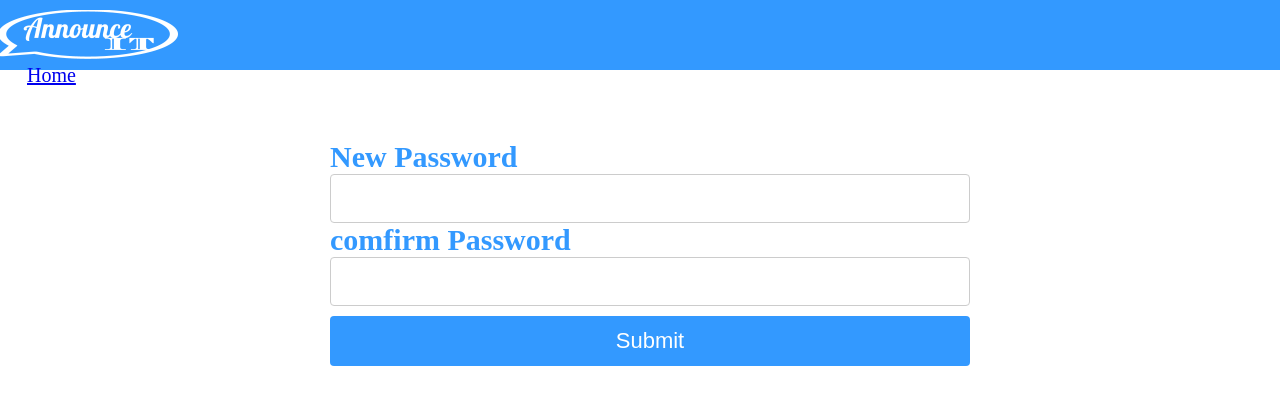
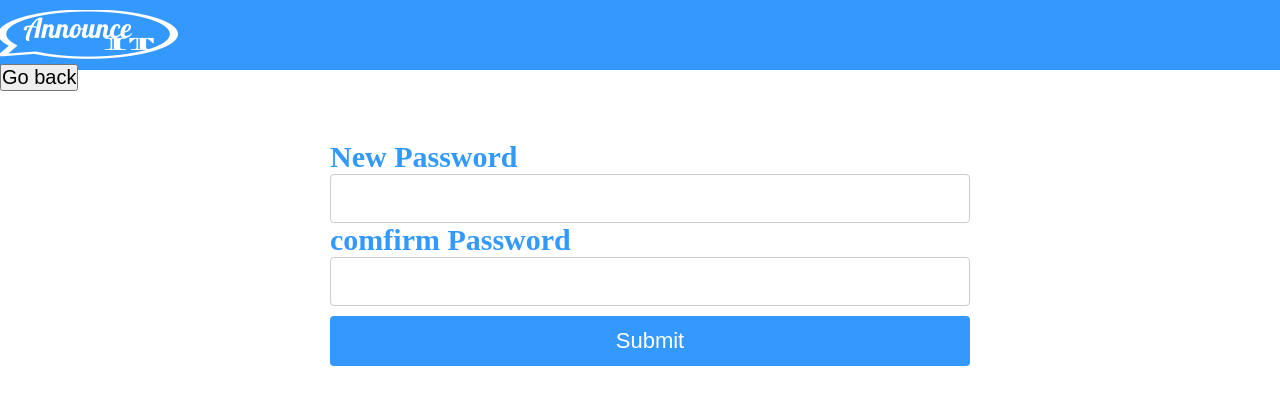
Before and after one commit to mosley17/AnnounceIt, a plain HTML site: page UI/HTML/reset-password.html in a window 1280 px wide. Drawn offline with nearby package versions, Linux system fonts and the light colour scheme.

Commit message:
solved some links errors

```diff
--- a/UI/HTML/reset-password.html
+++ b/UI/HTML/reset-password.html
@@ -16,8 +16,10 @@
     <header>
         <div class="main-content">
             <div class="top-bar">
-                <a href="" class="logo"><img src="../images/logo.png" alt="logo-image"></a>
-                <li><a href="index.html">Home</a></li>
+                <a href="index.html" class="logo"><img src="../images/logo.png" alt="logo-image"></a>
+                <form>
+                    <input type="button" value="Go back" onclick="history.back()">
+                </form>>
                 <nav>
                     <ul>
 
```
Also changed, not shown: UI/HTML/create-announcement.html (+2 -2 lines).
